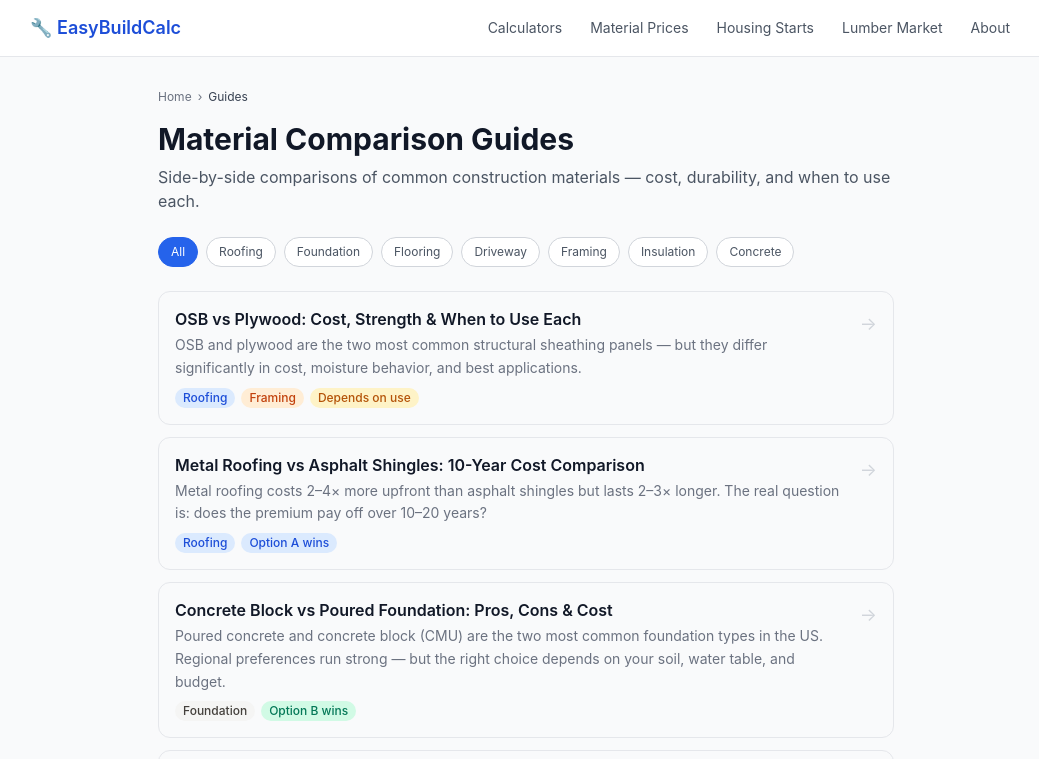
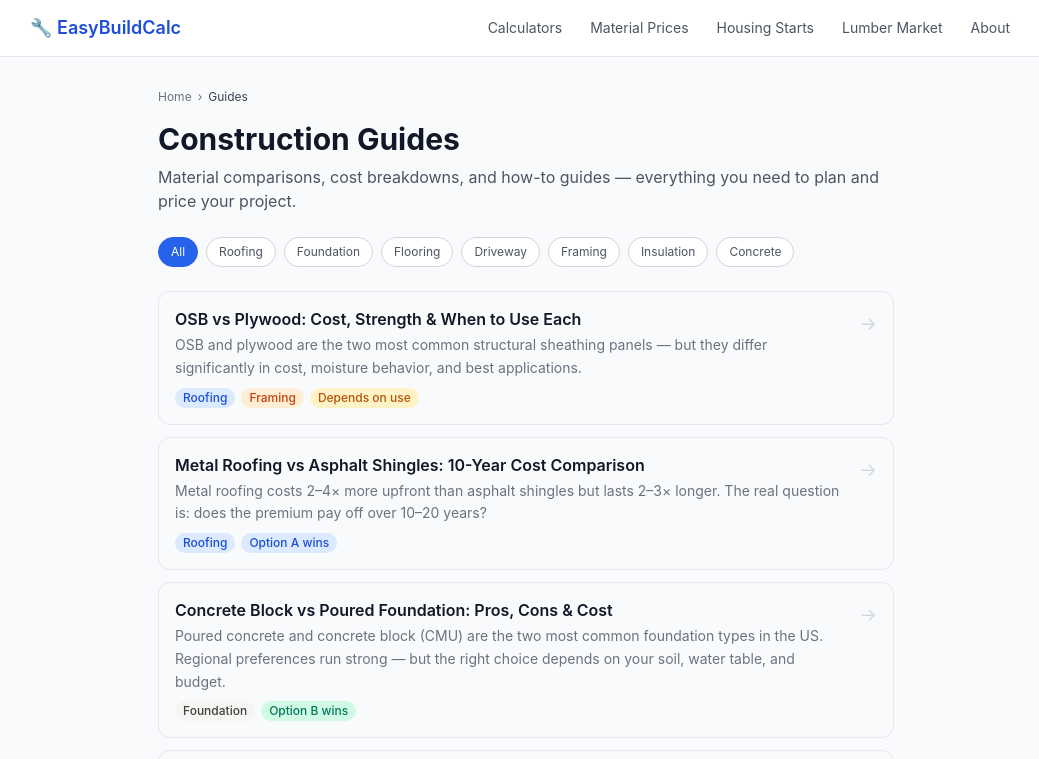
Before and after one commit to dominovd/construction-calculators, a Next.js app: page /guides in a window 1280 px wide. Shown: the top 759 px of the page, without its empty margins (114-1153 px from the left). Built offline with nearby package versions, Linux system fonts and the light colour scheme.

Commit message:
fix: rename guides section to Construction Guides (not just comparisons)

```diff
--- a/app/HomeContent.tsx
+++ b/app/HomeContent.tsx
@@ -46,7 +46,7 @@ const MARKET_PAGES = [
   { href: "/material-prices",  emoji: "📈", title: "Material Price Index",       desc: "Monthly lumber, steel & concrete price trends from BLS data." },
   { href: "/housing-starts",   emoji: "🏠", title: "Global Housing Starts",      desc: "Annual new construction starts for 20+ countries via OECD." },
   { href: "/lumber-market",    emoji: "🪵", title: "Lumber Market: US vs World", desc: "US lumber PPI vs global softwood prices, indexed to 2019=100." },
-  { href: "/guides",           emoji: "📖", title: "Material Comparison Guides", desc: "OSB vs plywood, metal vs asphalt, gravel vs asphalt driveway, and more." },
+  { href: "/guides",           emoji: "📖", title: "Construction Guides",         desc: "Material comparisons, cost breakdowns, and how-to framing guides." },
   { href: "/faq",              emoji: "❓", title: "Construction FAQ",            desc: "How many bags of concrete, gallons of paint, tiles, studs — quick answers." },
 ];
 
--- a/app/guides/page.tsx
+++ b/app/guides/page.tsx
@@ -2,13 +2,13 @@ import type { Metadata } from "next";
 import { GuidesHub } from "./GuidesHub";
 
 export const metadata: Metadata = {
-  title: "Construction Material Comparison Guides — EasyBuildCalc",
+  title: "Construction Guides — Materials, Costs & How-To — EasyBuildCalc",
   description:
-    "In-depth comparisons of construction materials: OSB vs plywood, metal roofing vs asphalt, gravel vs asphalt driveway, spray foam vs fiberglass, and more. Free guides for contractors and DIYers.",
+    "In-depth construction guides: material comparisons, cost breakdowns, and how-to framing guides. OSB vs plywood, metal vs asphalt, concrete patio cost, how to frame a wall, and more.",
   alternates: { canonical: "https://easybuildcalc.com/guides" },
   openGraph: {
-    title: "Construction Material Comparison Guides",
-    description: "Compare materials side-by-side: cost, durability, and when to use each.",
+    title: "Construction Guides — Materials, Costs & How-To",
+    description: "Material comparisons, cost breakdowns, and how-to guides for contractors and DIYers.",
     url: "https://easybuildcalc.com/guides",
   },
 };
@@ -30,9 +30,9 @@ export default function GuidesPage() {
         <a href="/" className="hover:text-blue-600">Home</a><span className="mx-1.5">›</span>
         <span className="text-gray-700">Guides</span>
       </nav>
-      <h1 className="text-2xl sm:text-3xl font-bold text-gray-900 mb-2">Material Comparison Guides</h1>
+      <h1 className="text-2xl sm:text-3xl font-bold text-gray-900 mb-2">Construction Guides</h1>
       <p className="text-gray-600 mb-6">
-        Side-by-side comparisons of common construction materials — cost, durability, and when to use each.
+        Material comparisons, cost breakdowns, and how-to guides — everything you need to plan and price your project.
       </p>
       <GuidesHub />
     </div>
```
